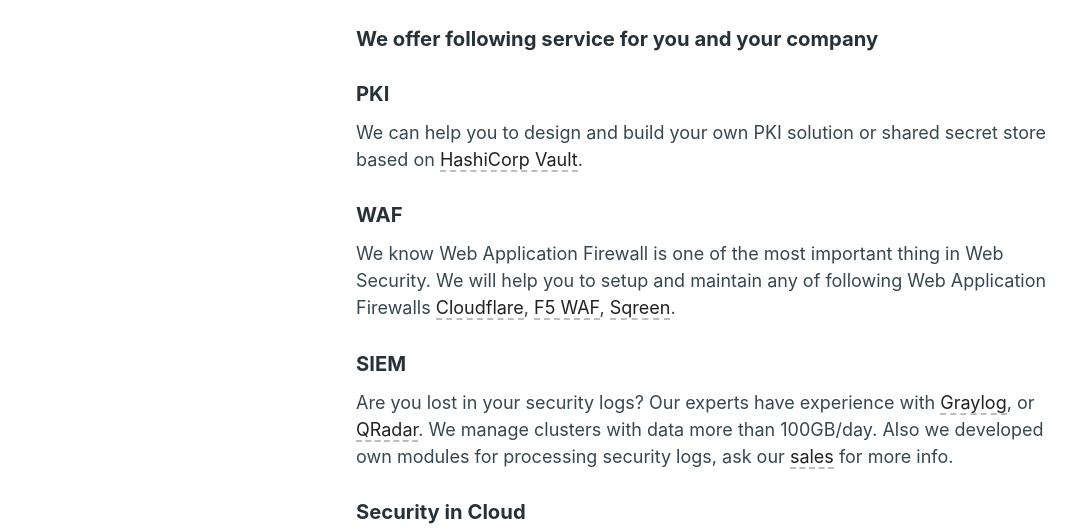
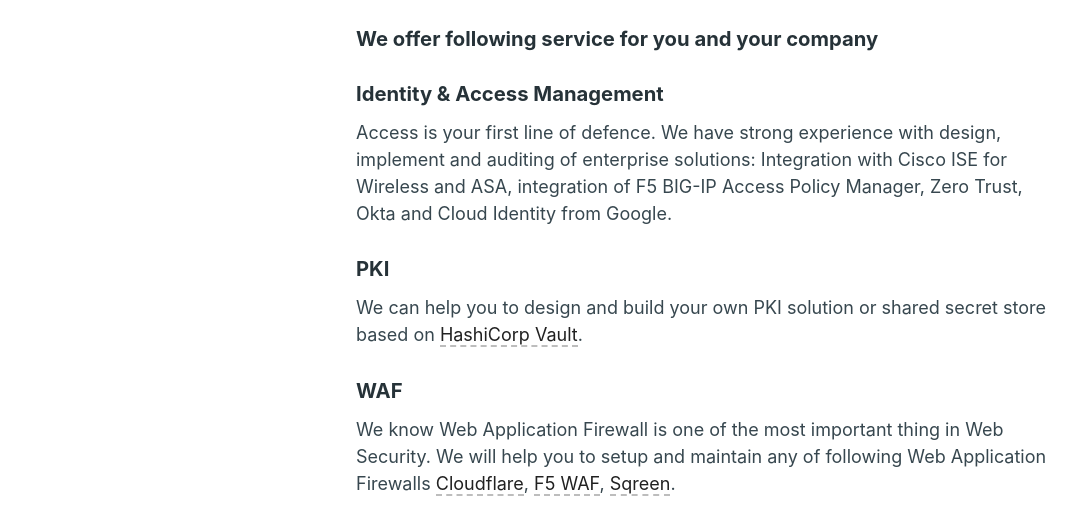
Before and after one commit to Redpatronus/redpatronus.github.io, a plain HTML site: page index.html in a window 1280 px wide. Shown: the part 239-769 px from the top of the page, without its empty margins (0-1078 px from the left). Drawn offline with Linux system fonts and the light colour scheme.

Commit message:
added new content

```diff
--- a/index.html
+++ b/index.html
@@ -11,7 +11,7 @@
 <meta property='og:site_name' content=''>
 <meta property='og:type' content='website'><meta name='twitter:card' content='summary'>
 
-<meta name="generator" content="Hugo 0.75.1" />
+<meta name="generator" content="Hugo 0.78.2" />
 
   <title></title>
   <link rel='canonical' href='http://redpatronus.com/'>
@@ -132,6 +132,9 @@
   <div class='container entry-content'>
   <p>Redpatronus is company with security experts focus on build security infrastructure with strong base in <strong>DevSecOps</strong> principle. We have strong experience with <a href="https://www.terraform.io/">Terraform</a> / <a href="https://terragrunt.gruntwork.io">Terragrunt</a>, so we can help you to build and manage your security infrastructure as a code.</p>
 <h6 id="we-offer-following-service-for-you-and-your-company">We offer following service for you and your company</h6>
+<h6 id="identity--access-management">Identity &amp; Access Management</h6>
+<p>Access is your first line of defence. We have strong experience with design, implement and auditing of enterprise solutions:
+Integration with Cisco ISE for Wireless and ASA, integration of F5 BIG-IP Access Policy Manager, Zero Trust, Okta and Cloud Identity from Google.</p>
 <h6 id="pki">PKI</h6>
 <p>We can help you to design and build your own PKI solution or shared secret store based on <a href="https://www.vaultproject.io/">HashiCorp Vault</a>.</p>
 <h6 id="waf">WAF</h6>
```
Also changed, not shown: 404.html (+1 -1 lines), categories/index.html (+1 -1 lines), tags/index.html (+1 -1 lines).
